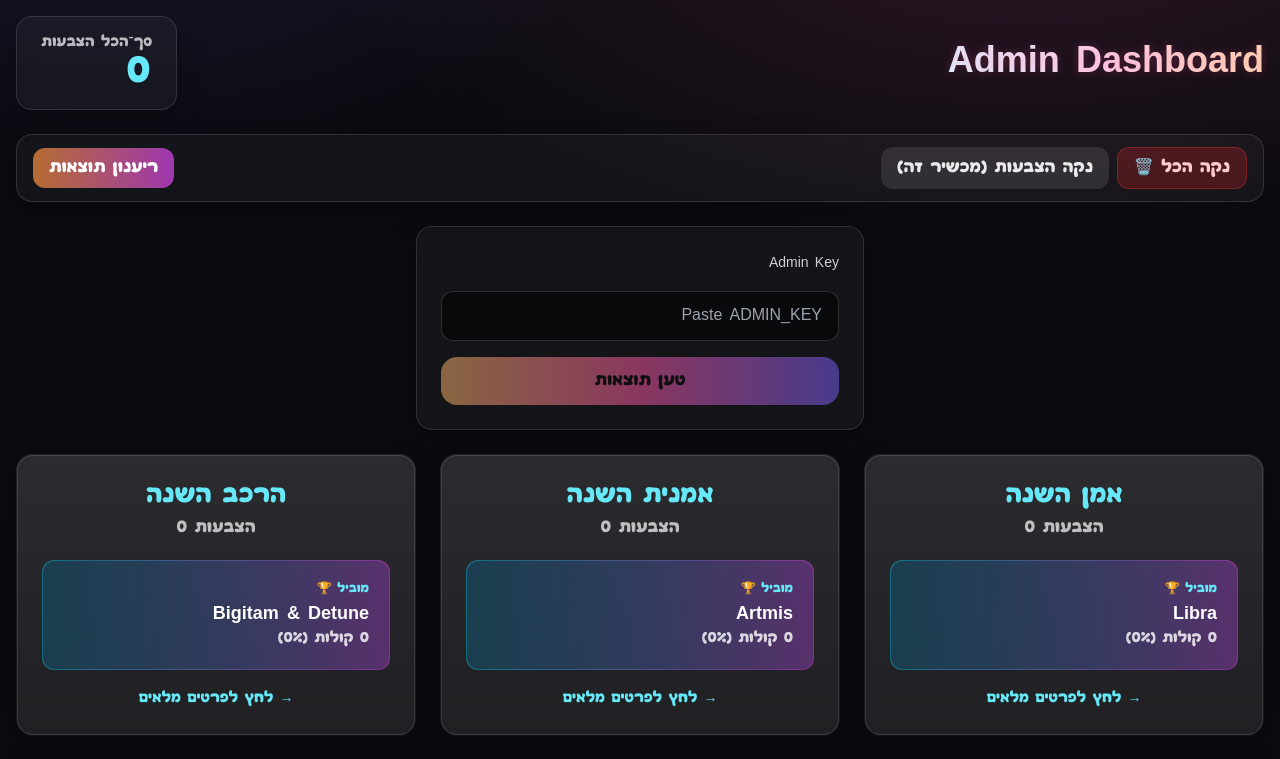
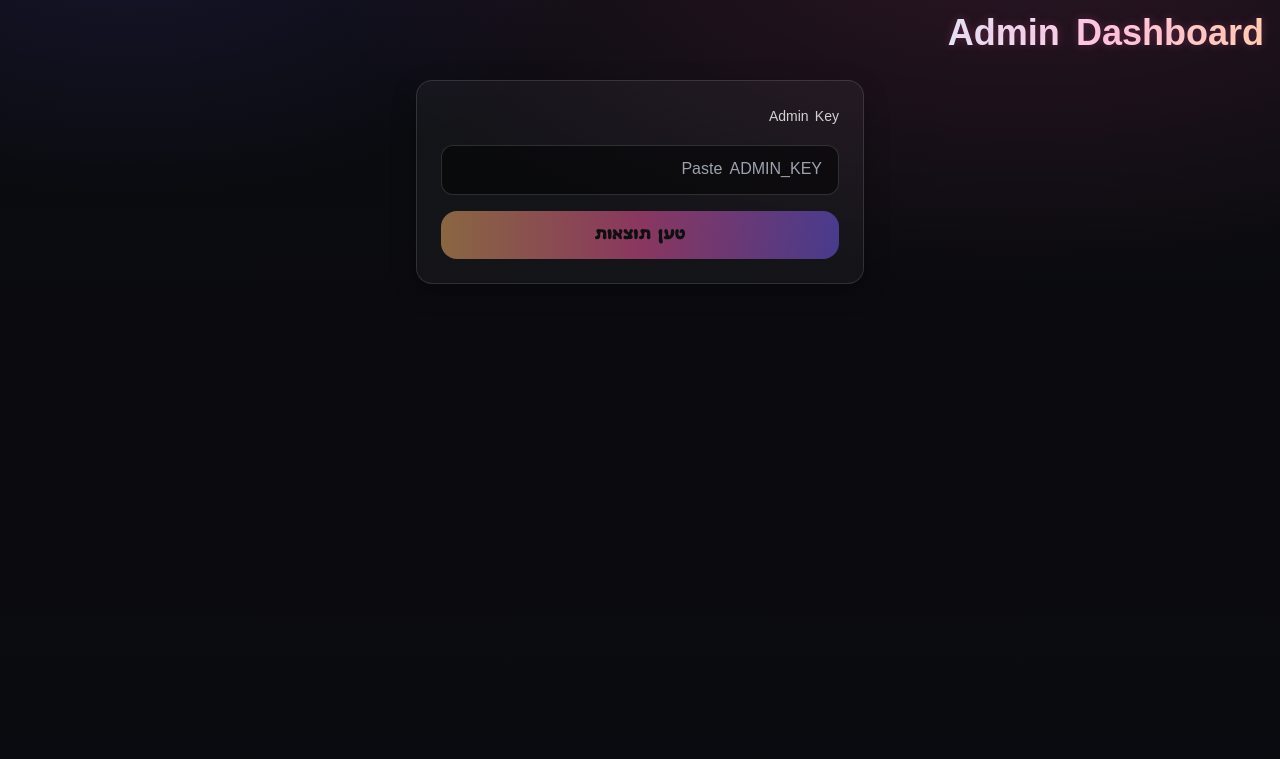
Before and after one commit to ShadowBoxer39/Trance-Awards, a Next.js app: page /admin in a window 1280 px wide. Shown: the top 759 px of the page. Built offline with nearby package versions, Linux system fonts and the light colour scheme.

Commit message:
Update admin.tsx

```diff
--- a/pages/admin.tsx
+++ b/pages/admin.tsx
@@ -1,5 +1,6 @@
-// pages/admin.tsx
+// pages/admin.tsx - COMPLETE WORKING VERSION - JUST COPY AND PASTE THIS
 import React from "react";
+import { BarChart, Bar, XAxis, YAxis, Tooltip, ResponsiveContainer } from "recharts";
 import { CATEGORIES } from "@/data/awards-data";
 
 type Tally = Record<string, Record<string, number>>;
@@ -8,74 +9,28 @@ export default function Admin() {
   const [key, setKey] = React.useState<string>("");
   const [loading, setLoading] = React.useState(false);
   const [clearing, setClearing] = React.useState(false);
-  const [tally, setTally] = React.useState<Tally>({});
-  const [totalVotes, setTotalVotes] = React.useState<number>(0);
+  const [tally, setTally] = React.useState<Tally | null>(null);
   const [error, setError] = React.useState<string | null>(null);
   const [info, setInfo] = React.useState<string | null>(null);
+  const [selectedCategory, setSelectedCategory] = React.useState<string | null>(null);
+  const [totalVotes, setTotalVotes] = React.useState<number>(0);
 
+  // Load saved admin key on mount
   React.useEffect(() => {
     document.documentElement.setAttribute("dir", "rtl");
-    const savedKey = typeof window !== "undefined" ? localStorage.getItem("ADMIN_KEY") : null;
-    if (savedKey) setKey(savedKey);
+    const savedKey = localStorage.getItem("ADMIN_KEY");
+    if (savedKey) {
+      setKey(savedKey);
+    }
   }, []);
 
+  // Auto-load if we have a key
   React.useEffect(() => {
-    if (key && !loading && !error && totalVotes === 0) fetchStats();
-    // eslint-disable-next-line react-hooks/exhaustive-deps
+    if (key && !tally && !loading && !error) {
+      fetchStats();
+    }
   }, [key]);
 
-  // ------------------------- STRING HELPERS --------------------------
-  const norm = (v: any) =>
-    String(v ?? "")
-      .trim()
-      .toLowerCase();
-
-  // Find which key inside tally matches a given category (by id OR slug OR title)
-  const findTallyKeyForCategory = (cat: any, t: Tally) => {
-    const candidates = new Set([
-      norm(cat.id),
-      norm(cat.slug),
-      norm(cat.title),
-    ]);
-    const keys = Object.keys(t);
-    for (const k of keys) {
-      const nk = norm(k);
-      if (candidates.has(nk)) return k; // original key (not normalized)
-    }
-    return null;
-  };
-
-  // Map nominee key from the API to this category's nominee object
-  const findNomineeInCategory = (cat: any, nomineeKey: string) => {
-    const nk = norm(nomineeKey);
-    return (
-      cat.nominees.find((n: any) => norm(n.id) === nk) ||
-      cat.nominees.find((n: any) => norm(n.slug) === nk) ||
-      cat.nominees.find((n: any) => norm(n.name) === nk) ||
-      null
-    );
-  };
-
-  // Build a safe per-category count map aligned to CATEGORIES
-  const getCountsForCategory = (cat: any) => {
-    const tallyKey = findTallyKeyForCategory(cat, tally);
-    const src = (tallyKey ? tally[tallyKey] : {}) || {};
-
-    // Convert to { nomineeId(in awards-data): count }
-    const counts: Record<string, number> = {};
-    // 1) use any counts we have from API, matched to nominees
-    Object.entries(src).forEach(([k, v]) => {
-      const nom = findNomineeInCategory(cat, k);
-      if (nom) counts[String(nom.id)] = (counts[String(nom.id)] ?? 0) + (Number(v) || 0);
-    });
-    // 2) ensure all nominees exist, even if zero
-    for (const n of cat.nominees) {
-      if (!(String(n.id) in counts)) counts[String(n.id)] = 0;
-    }
-    return counts;
-  };
-
-  // ---------------------- FETCH / ACTIONS ---------------------------
   async function fetchStats(e?: React.FormEvent) {
     e?.preventDefault();
     if (!key) return;
@@ -83,33 +38,22 @@ export default function Admin() {
     setLoading(true);
     setError(null);
     setInfo(null);
+    setTally(null);
 
     try {
-      const r = await fetch(`/api/stats?key=${encodeURIComponent(key)}`);
+      const r = await fetch(`/api/stats?key=${encodeURIComponent(key)}&_t=${Date.now()}`);
       const j = await r.json();
-      if (!r.ok || !j?.ok) throw new Error(j?.error || "request_failed");
 
-      // Keep the raw structure, only coerce basic types; DON'T drop keys
-      const normalized: Tally = Object.fromEntries(
-        Object.entries(j.tally ?? {}).map(([catId, perNominee]: [any, any]) => [
-          String(catId),
-          Object.fromEntries(
-            Object.entries(perNominee || {}).map(([nomId, count]) => [
-              String(nomId),
-              Number(count) || 0,
-            ])
-          ),
-        ])
-      );
+      if (!r.ok || !j?.ok) {
+        throw new Error(j?.error || "request_failed");
+      }
 
-      setTally(normalized);
-      setTotalVotes(Number(j.totalVotes) || 0);
+      setTally(j.tally as Tally);
+      setTotalVotes(j.totalVotes || 0);
       localStorage.setItem("ADMIN_KEY", key);
+
     } catch (err: any) {
-      console.error(err);
       setError(err?.message || "error");
-      setTally({});
-      setTotalVotes(0);
     } finally {
       setLoading(false);
     }
@@ -117,10 +61,11 @@ export default function Admin() {
 
   async function callClear(mode: "all" | "me") {
     if (!key) return alert("אין מפתח ניהול.");
-    const msg =
-      mode === "all"
-        ? "למחוק את כל ההצבעות? פעולה זו אינה הפיכה."
-        : "למחוק רק את ההצבעות מהמכשיר הזה?";
+
+    const msg = mode === "all"
+      ? "למחוק את כל ההצבעות? פעולה זו אינה הפיכה."
+      : "למחוק רק את ההצבעות מהמכשיר הזה?";
+
     if (!confirm(msg)) return;
 
     setClearing(true);
@@ -133,11 +78,16 @@ export default function Admin() {
         headers: { "Content-Type": "application/json" },
         body: JSON.stringify({ key, mode }),
       });
+
       const j = await r.json();
-      if (!r.ok || !j?.ok) throw new Error(j?.error || "request_failed");
+
+      if (!r.ok || !j?.ok) {
+        throw new Error(j?.error || "request_failed");
+      }
 
       setInfo(`נמחקו ${j?.deleted ?? 0} הצבעות.`);
       await fetchStats();
+
     } catch (err: any) {
       setError(err?.message || "error");
     } finally {
@@ -145,51 +95,40 @@ export default function Admin() {
     }
   }
 
-  // ----------------------------- UI --------------------------------
+  // Get category title by ID
+  const getCategoryTitle = (catId: string) => {
+    const cat = CATEGORIES.find((c) => c.id === catId);
+    return cat?.title || catId;
+  };
+
+  // Get nominee name by ID
+  const getNomineeName = (catId: string, nomineeId: string) => {
+    const cat = CATEGORIES.find((c) => c.id === catId);
+    const nominee = cat?.nominees.find((n) => n.id === nomineeId);
+    return nominee?.name || nomineeId;
+  };
+
   return (
     <main className="min-h-screen text-white neon-backdrop">
       <div className="max-w-7xl mx-auto p-4 space-y-6">
-        {/* Title + total (like your original layout) */}
+
+        {/* Header with Total */}
         <div className="flex items-center justify-between">
-          <h1 className="text-4xl font-bold gradient-title">Admin Dashboard</h1>
-          <div className="glass rounded-2xl px-6 py-4">
-            <div className="text-sm text-white/70">סך־הכל הצבעות</div>
-            <div className="text-4xl font-extrabold text-cyan-300 tracking-wider">{totalVotes}</div>
-          </div>
+          <h1 className="text-3xl sm:text-4xl font-bold gradient-title">
+            Admin Dashboard
+          </h1>
+          {totalVotes > 0 && (
+            <div className="glass rounded-2xl px-6 py-3">
+              <div className="text-sm text-white/60">סה״כ הצבעות</div>
+              <div className="text-3xl font-bold text-cyan-400">
+                {totalVotes}
+              </div>
+            </div>
+          )}
         </div>
 
-        {/* Actions bar */}
-        <div className="glass rounded-2xl px-4 py-3 flex items-center justify-between">
-          <div className="flex gap-2">
-            <button
-              onClick={() => callClear("all")}
-              className="rounded-xl px-4 py-2 bg-red-600/25 hover:bg-red-600/35 border border-red-500/30 text-red-200 font-semibold"
-              disabled={clearing}
-            >
-              נקה הכל 🗑️
-            </button>
-            <button
-              onClick={() => callClear("me")}
-              className="rounded-xl px-4 py-2 bg-white/10 hover:bg-white/20 text-white/90"
-              disabled={clearing}
-            >
-              נקה הצבעות (מכשיר זה)
-            </button>
-          </div>
-
-          <form onSubmit={fetchStats} className="flex items-center gap-2">
-            <button
-              type="submit"
-              className="rounded-xl px-4 py-2 bg-gradient-to-r from-orange-400/70 to-fuchsia-500/70 hover:from-orange-400 hover:to-fuchsia-500 font-semibold"
-              disabled={loading}
-            >
-              ריענון תוצאות
-            </button>
-          </form>
-        </div>
-
-        {/* Admin key prompt when nothing loaded yet */}
-        {totalVotes === 0 && Object.keys(tally).length === 0 && (
+        {/* Login Form - shown when no data */}
+        {!tally && (
           <form onSubmit={fetchStats} className="glass p-6 rounded-2xl max-w-md mx-auto space-y-4">
             <label className="text-sm text-white/80">Admin Key</label>
             <input
@@ -206,61 +145,195 @@ export default function Admin() {
             >
               {loading ? "טוען…" : "טען תוצאות"}
             </button>
-            {error && <div className="text-red-400 text-sm text-center">{error}</div>}
+            {error && (
+              <div className="text-red-400 text-sm text-center">{error}</div>
+            )}
           </form>
         )}
 
-        {info && <div className="glass rounded-xl p-4 text-green-400 text-center">{info}</div>}
-        {error && totalVotes > 0 && <div className="glass rounded-xl p-4 text-red-400 text-center">{error}</div>}
+        {/* Action Buttons - shown when data loaded */}
+        {tally && (
+          <>
+            <div className="glass rounded-2xl p-4 flex flex-wrap gap-3 justify-between items-center">
+              <button
+                onClick={fetchStats}
+                className="btn-primary rounded-xl px-4 py-2 text-sm"
+                disabled={loading}
+              >
+                🔄 רענן תוצאות
+              </button>
 
-        {/* Always render ALL categories from CATEGORIES; fill counts from tally */}
-        <div className="grid md:grid-cols-2 lg:grid-cols-3 gap-6">
-          {CATEGORIES.map((cat: any) => {
-            const counts = getCountsForCategory(cat);
-            const rows = Object.entries(counts).sort((a, b) => b[1] - a[1]);
-            const totalInCategory = rows.reduce((sum, [, n]) => sum + n, 0);
-            const winner = rows[0]; // [nomineeId, count] | undefined
+              <div className="flex gap-2">
+                <button
+                  onClick={() => callClear("me")}
+                  className="rounded-xl px-4 py-2 bg-white/10 hover:bg-white/20 text-white text-sm"
+                  disabled={clearing}
+                >
+                  נקה הצבעות (מכשיר זה)
+                </button>
 
-            return (
-              <div key={String(cat.id)} className="rounded-2xl p-[1px] bg-gradient-to-b from-white/10 to-white/5">
-                <div className="glass rounded-2xl p-6">
-                  <h3 className="text-2xl font-extrabold text-center text-cyan-300 mb-1">
-                    {cat.title}
-                  </h3>
-                  <div className="text-center text-white/70 mb-5">הצבעות {totalInCategory}</div>
+                <button
+                  onClick={() => callClear("all")}
+                  className="rounded-xl px-4 py-2 bg-red-500/20 hover:bg-red-500/30 text-red-300 text-sm border border-red-500/30"
+                  disabled={clearing}
+                >
+                  🗑️ נקה הכל
+                </button>
+              </div>
+            </div>
 
-                  {winner && (
-                    <div className="rounded-xl p-[1px] bg-gradient-to-r from-cyan-500/50 to-fuchsia-500/50">
-                      <div className="rounded-xl p-5 bg-gradient-to-r from-slate-800/70 to-slate-800/40">
-                        <div className="text-xs text-cyan-300 mb-1">מוביל 🏆</div>
-                        <div className="text-lg font-semibold">
-                          {/* winner[0] is nomineeId from awards-data after mapping */}
-                          {(() => {
-                            const nomObj =
-                              cat.nominees.find((n: any) => String(n.id) === String(winner[0])) ||
-                              null;
-                            return nomObj ? nomObj.name : "לא ידוע";
-                          })()}
+            {info && (
+              <div className="glass rounded-xl p-4 text-green-400 text-center">
+                {info}
+              </div>
+            )}
+
+            {/* Category Cards */}
+            <div className="grid md:grid-cols-2 lg:grid-cols-3 gap-4">
+              {CATEGORIES.map((cat) => {
+                const perNominee = tally[cat.id] || {};
+                const rows = Object.entries(perNominee).sort((a, b) => b[1] - a[1]);
+                const total = rows.reduce((acc, [, n]) => acc + n, 0);
+                const winner = rows[0];
+
+                return (
+                  <div
+                    key={cat.id}
+                    className="glass rounded-2xl p-5 cursor-pointer hover:border-cyan-400/50 transition"
+                    onClick={() => setSelectedCategory(cat.id)}
+                  >
+                    <h3 className="text-lg font-bold mb-2 text-cyan-400">
+                      {cat.title}
+                    </h3>
+
+                    <div className="text-sm text-white/60 mb-4">
+                      {total} הצבעות
+                    </div>
+
+                    {winner && winner[1] > 0 ? (
+                      <div className="bg-gradient-to-r from-cyan-500/20 to-purple-500/20 rounded-xl p-3 border border-cyan-500/30">
+                        <div className="text-xs text-cyan-400 mb-1">🏆 מוביל</div>
+                        <div className="font-bold text-white">
+                          {getNomineeName(cat.id, winner[0])}
                         </div>
                         <div className="text-sm text-white/80">
-                          {winner[1]} קולות (
-                          {totalInCategory ? Math.round((winner[1] / totalInCategory) * 100) : 0}
-                          %)
+                          {winner[1]} קולות ({Math.round((winner[1] / total) * 100)}%)
                         </div>
                       </div>
-                    </div>
-                  )}
+                    ) : (
+                      <div className="bg-white/5 rounded-xl p-3 text-center text-white/50 text-sm">
+                        אין הצבעות
+                      </div>
+                    )}
 
-                  <div className="mt-4 text-center">
-                    <button className="text-cyan-300 hover:text-cyan-200 text-sm">
-                      → לחץ לפרטים מלאים
+                    <button className="mt-4 w-full text-xs text-cyan-400 hover:text-cyan-300">
+                      לחץ לפרטים מלאים →
                     </button>
+                  </div>
+                );
+              })}
+            </div>
+
+            {/* Detailed Category Modal */}
+            {selectedCategory && tally[selectedCategory] && (
+              <div className="fixed inset-0 bg-black/80 backdrop-blur z-50 flex items-center justify-center p-4">
+                <div className="glass rounded-2xl p-6 max-w-4xl w-full max-h-[90vh] overflow-auto">
+                  <div className="flex items-center justify-between mb-6">
+                    <h2 className="text-2xl font-bold gradient-title">
+                      {getCategoryTitle(selectedCategory)}
+                    </h2>
+                    <button
+                      onClick={() => setSelectedCategory(null)}
+                      className="text-white/60 hover:text-white text-2xl"
+                    >
+                      ✕
+                    </button>
+                  </div>
+
+                  {/* Bar Chart */}
+                  <div className="mb-8 bg-black/30 rounded-xl p-4">
+                    <ResponsiveContainer width="100%" height={400}>
+                      <BarChart
+                        data={Object.entries(tally[selectedCategory])
+                          .sort((a, b) => b[1] - a[1])
+                          .map(([id, count]) => ({
+                            name: getNomineeName(selectedCategory, id),
+                            votes: count,
+                          }))}
+                      >
+                        <XAxis
+                          dataKey="name"
+                          angle={-45}
+                          textAnchor="end"
+                          height={100}
+                          tick={{ fill: "#fff", fontSize: 12 }}
+                        />
+                        <YAxis tick={{ fill: "#fff" }} />
+                        <Tooltip
+                          contentStyle={{
+                            background: "#1a1a2e",
+                            border: "1px solid #00ffcc",
+                            borderRadius: "8px"
+                          }}
+                        />
+                        <Bar dataKey="votes" fill="#00ffcc" />
+                      </BarChart>
+                    </ResponsiveContainer>
+                  </div>
+
+                  {/* Detailed Table */}
+                  <div className="overflow-x-auto">
+                    <table className="w-full text-sm">
+                      <thead className="text-white/70 border-b border-white/10">
+                        <tr>
+                          <th className="text-right py-3">מקום</th>
+                          <th className="text-right py-3">שם</th>
+                          <th className="text-right py-3">קולות</th>
+                          <th className="text-right py-3">אחוז</th>
+                        </tr>
+                      </thead>
+                      <tbody>
+                        {Object.entries(tally[selectedCategory])
+                          .sort((a, b) => b[1] - a[1])
+                          .map(([nomineeId, count], index) => {
+                            const total = Object.values(tally[selectedCategory]).reduce((a, b) => a + b, 0);
+                            const pct = Math.round((count / total) * 100);
+
+                            return (
+                              <tr key={nomineeId} className="border-t border-white/5 hover:bg-white/5">
+                                <td className="py-3 text-right">
+                                  <span className={index === 0 ? "text-2xl" : ""}>
+                                    {index === 0 ? "🥇" : index === 1 ? "🥈" : index === 2 ? "🥉" : `#${index + 1}`}
+                                  </span>
+                                </td>
+                                <td className="py-3 text-right font-medium">
+                                  {getNomineeName(selectedCategory, nomineeId)}
+                                </td>
+                                <td className="py-3 text-right text-cyan-400 font-bold">
+                                  {count}
+                                </td>
+                                <td className="py-3 text-right">
+                                  <div className="flex items-center gap-2">
+                                    <div className="w-20 h-2 bg-white/10 rounded-full overflow-hidden">
+                                      <div
+                                        className="h-full bg-gradient-to-r from-cyan-400 to-purple-500"
+                                        style={{ width: `${pct}%` }}
+                                      />
+                                    </div>
+                                    <span className="text-white/80">{pct}%</span>
+                                  </div>
+                                </td>
+                              </tr>
+                            );
+                          })}
+                      </tbody>
+                    </table>
                   </div>
                 </div>
               </div>
-            );
-          })}
-        </div>
+            )}
+          </>
+        )}
       </div>
     </main>
   );
```
